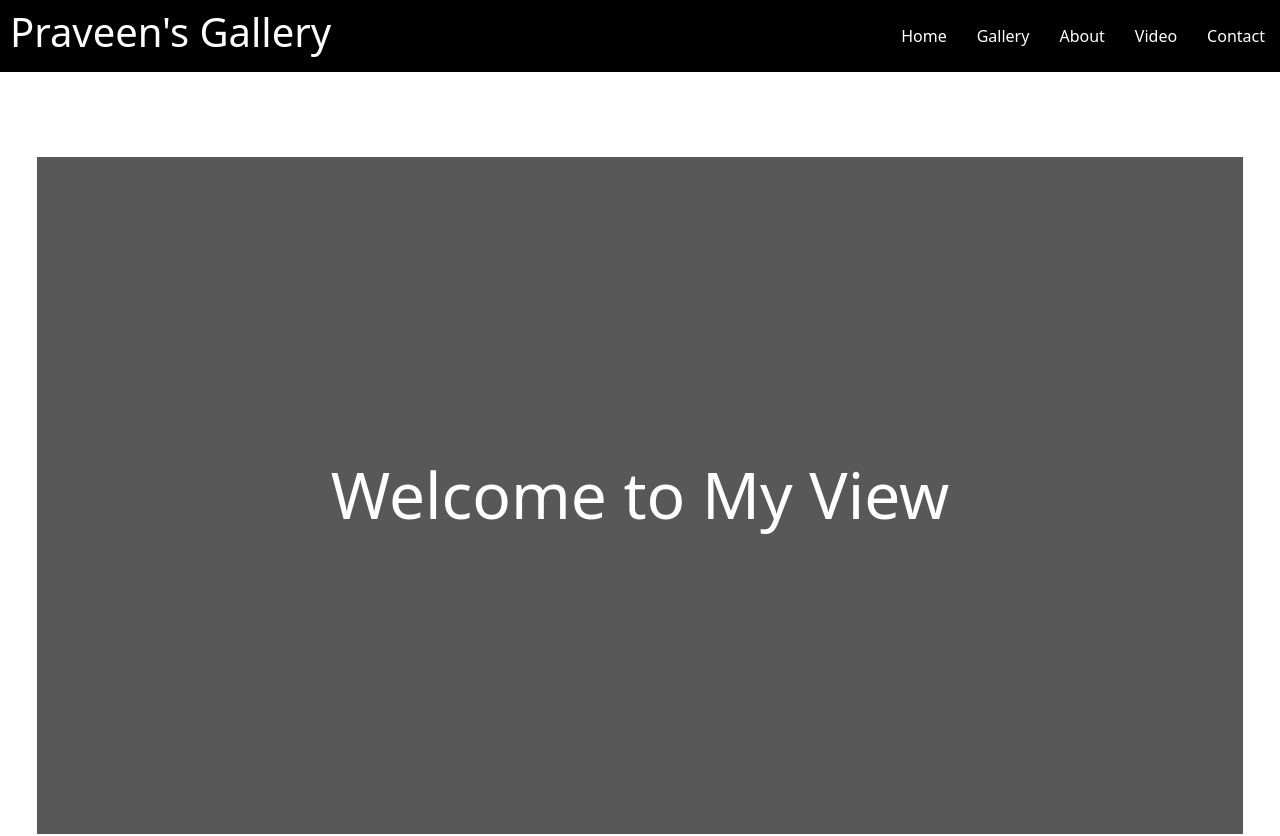
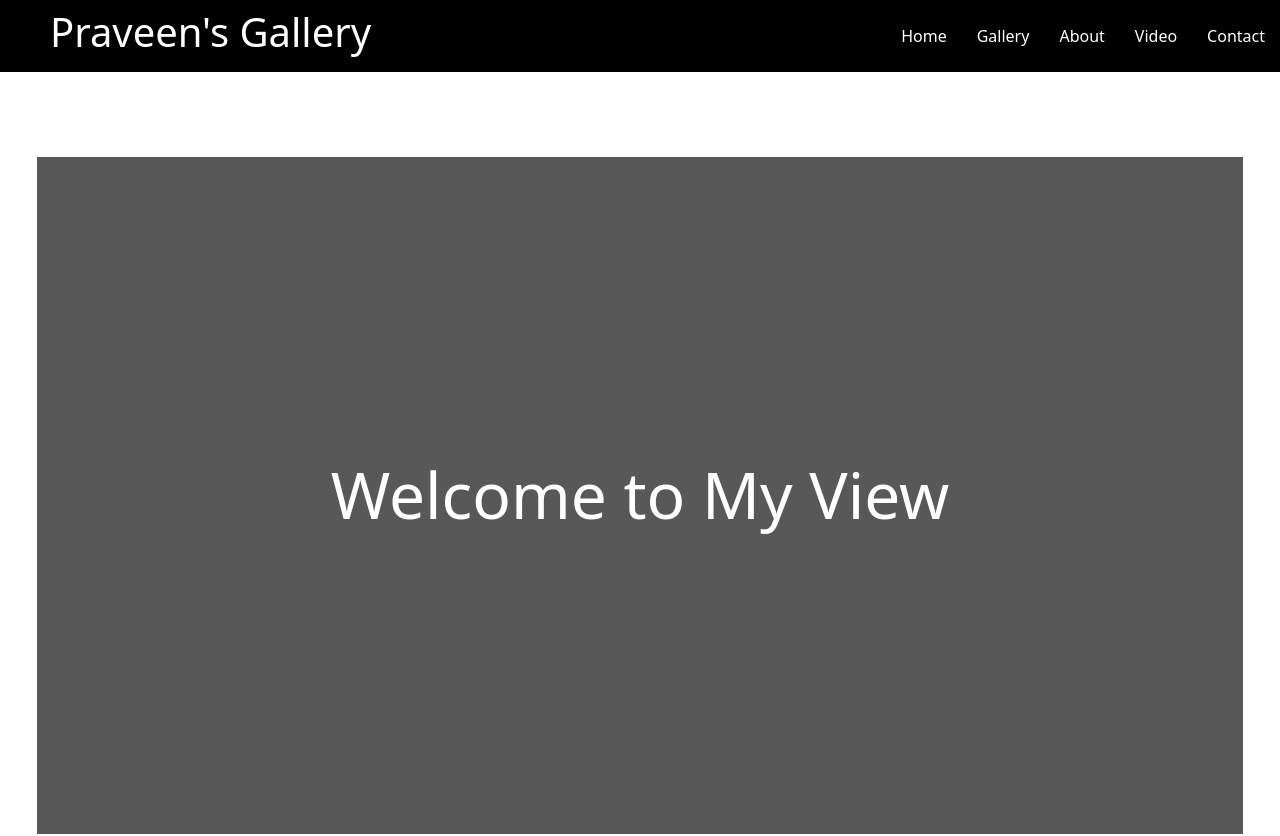
Before and after one commit to Praveen-Thathsara/Gallery-website-Praveen-s-Gallery-, a React (Create React App) app: page / in a window 1280 px wide. Shown: the top 836 px of the page. Built offline with nearby package versions, Linux system fonts and the light colour scheme.

Commit message:
css change

```diff
--- a/src/App.css
+++ b/src/App.css
@@ -35,7 +35,7 @@ display: flex;
   text-decoration: none;
   color: white;
   font-size: 1em;
-  padding-left: 10px;
+  padding-left: 50px;
 }
 
 .App {
```
